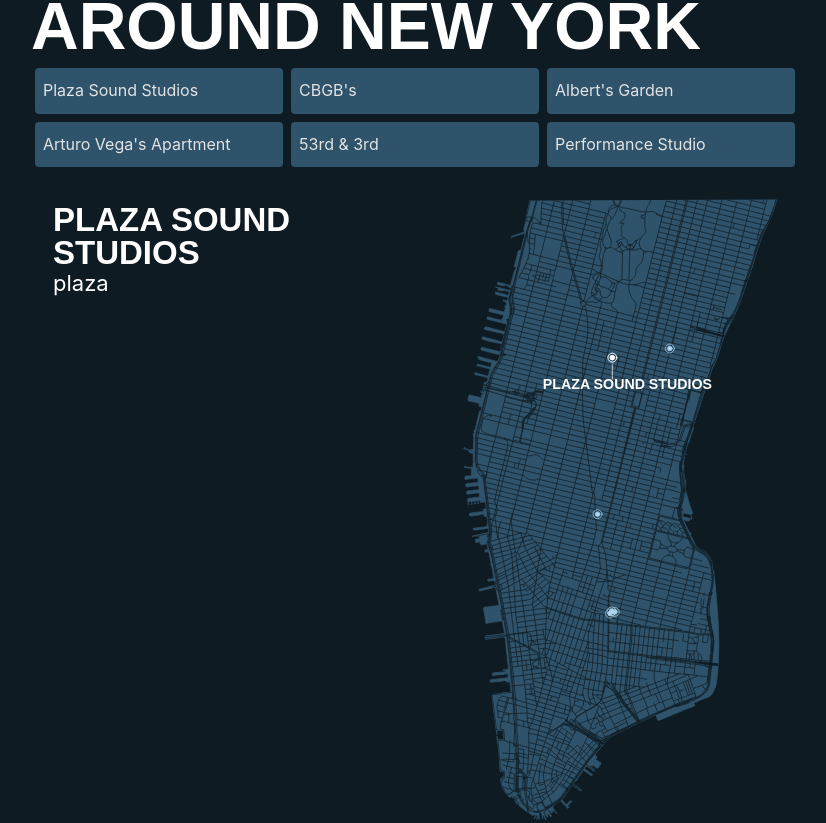
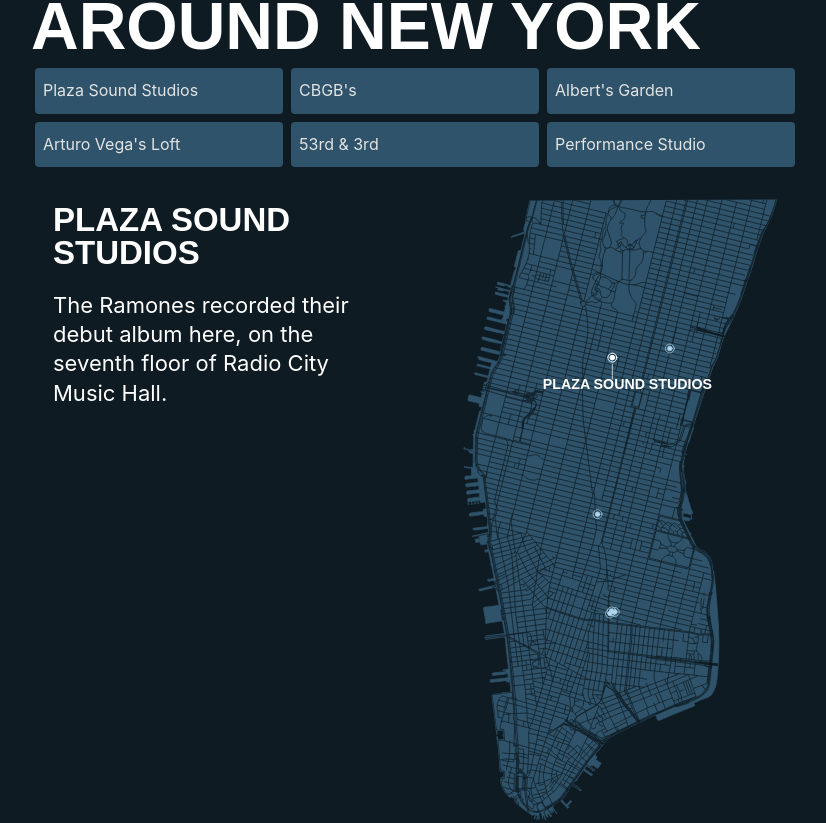
Before and after one commit to bowmanmc/ramones, a Vue app: page / in a window 1280 px wide. Shown: the part 4498-5321 px from the top of the page, without its empty margins (225-1051 px from the left). Built offline with nearby package versions, Linux system fonts and the light colour scheme; a web font is replaced by a local one.

Commit message:
map section

```diff
--- a/src/components/NewYork.vue
+++ b/src/components/NewYork.vue
@@ -5,7 +5,7 @@
             <div class="navigation">
                 <div class="navigation__section">
                     <a @click="selectMapItem('plaza')">Plaza Sound Studios</a>
-                    <a @click="selectMapItem('arturos')">Arturo Vega's Apartment</a>
+                    <a @click="selectMapItem('arturos')">Arturo Vega's Loft</a>
                 </div>
                 <div class="navigation__section">
                     <a @click="selectMapItem('cbgbs')">CBGB's</a>
@@ -18,8 +18,7 @@
             </div>
             <div class="sections">
                 <div class="section">
-                    <h3>Plaza Sound Studios</h3>
-                    {{ selected }}
+                    <Locations v-bind:highlight="selected" />
                 </div>
                 <div class="section">
                     <NYCMap v-bind:highlight="selected" />
@@ -31,11 +30,14 @@
 </template>
 
 <script>
+import Locations from './map/Locations.vue';
 import NYCMap from './map/NYCMap.vue';
+
 
 export default {
     name: 'NewYork',
     components: {
+        Locations,
         NYCMap,
     },
     data() {
--- /dev/null
+++ b/src/components/map/Locations.vue
@@ -0,0 +1,57 @@
+<template>
+    <div class="Locations">
+        <div class="Location" v-bind:class="{ inactive: (highlight !== 'plaza') }">
+            <h3>Plaza Sound Studios</h3>
+            <p>
+                The Ramones recorded their debut album here, on the seventh
+                floor of Radio City Music Hall.
+            </p>
+        </div>
+
+        <div class="Location" v-bind:class="{ inactive: (highlight !== 'arturos') }">
+            <h3>Arturo Vega's Loft</h3>
+            <p>
+                Dee Dee and Joey both lived in Arturo Vega's loft apartment during
+                the early days of the Ramones.
+            </p>
+        </div>
+
+        <div class="Location" v-bind:class="{ inactive: (highlight !== 'cbgbs') }">
+            <h3>CBGB's</h3>
+            <p>
+
+            </p>
+        </div>
+
+        <div class="Location" v-bind:class="{ inactive: (highlight !== '53rd3rd') }">
+            <h3>53rd & 3rd</h3>
+        </div>
+
+        <div class="Location" v-bind:class="{ inactive: (highlight !== 'alberts') }">
+            <h3>Albert's Garden</h3>
+        </div>
+
+        <div class="Location" v-bind:class="{ inactive: (highlight !== 'performance') }">
+            <h3>Performance Studio</h3>
+        </div>
+    </div>
+</template>
+
+<script>
+    export default {
+        props: ['highlight'],
+        name: 'Locations',
+    };
+</script>
+
+<style lang="scss">
+    @import "../../defaults/colors";
+    @import "../../defaults/typography";
+
+
+    .Locations {
+        .inactive {
+            display: none;
+        }
+    }
+</style>
```
